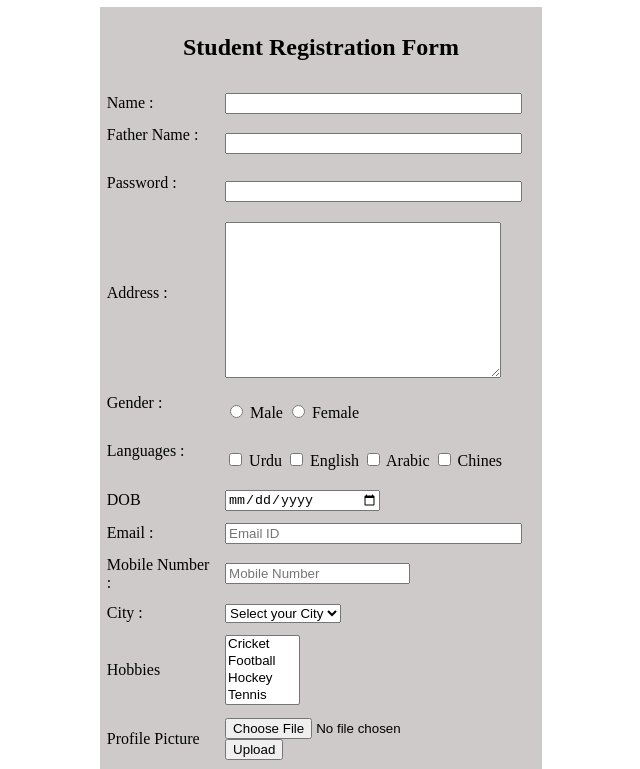
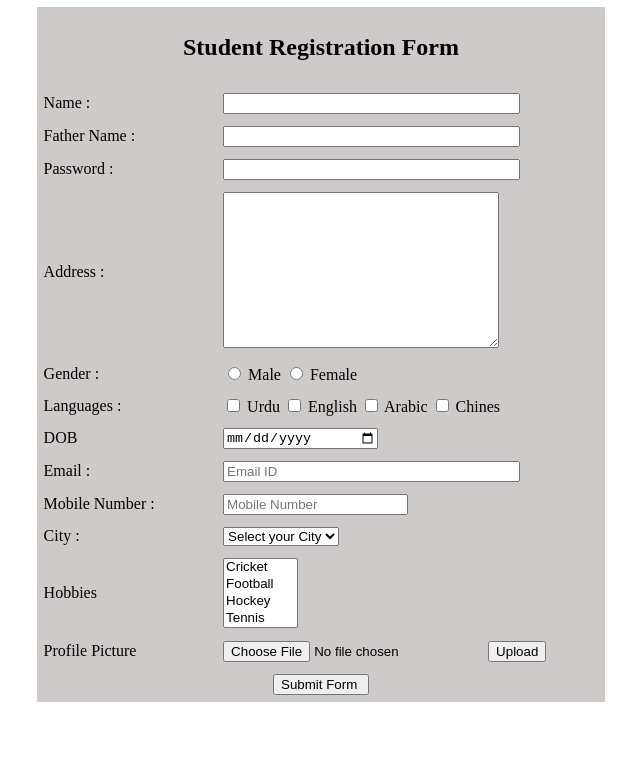
Before and after one commit to Muhammadbilal040/Saylani-login-form, a plain HTML site: page index.html in a window 1280 px wide. Shown: the part 194-963 px from the top of the page, without its empty margins (319-959 px from the left). After the commit the page ends 904 px from the top, so only its background shows below. Drawn offline with Linux system fonts and the light colour scheme.

Commit message:
Update index.html

```diff
--- a/index.html
+++ b/index.html
@@ -12,7 +12,7 @@
 
     <form action="Submission.html" method="get">
     <center>
-<table cellpadding="5" cellsspacing="" bgcolor="#CFCACA" width="35%" >
+<table cellpadding="5" cellsspacing="" bgcolor="#CFCACA" width="45%" >
 <center><th colspan="2" ><h2>Student Registration Form </h2></th></center>
 
 <tr>
```
